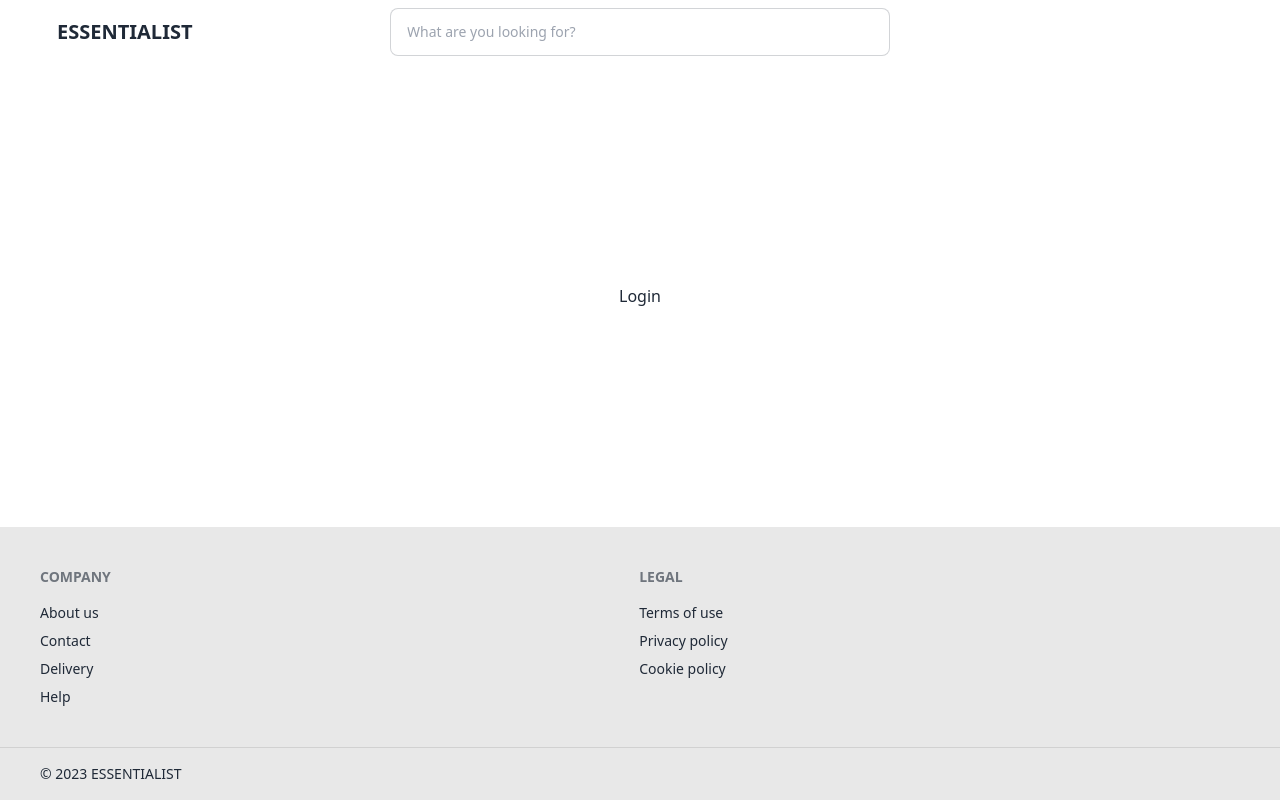
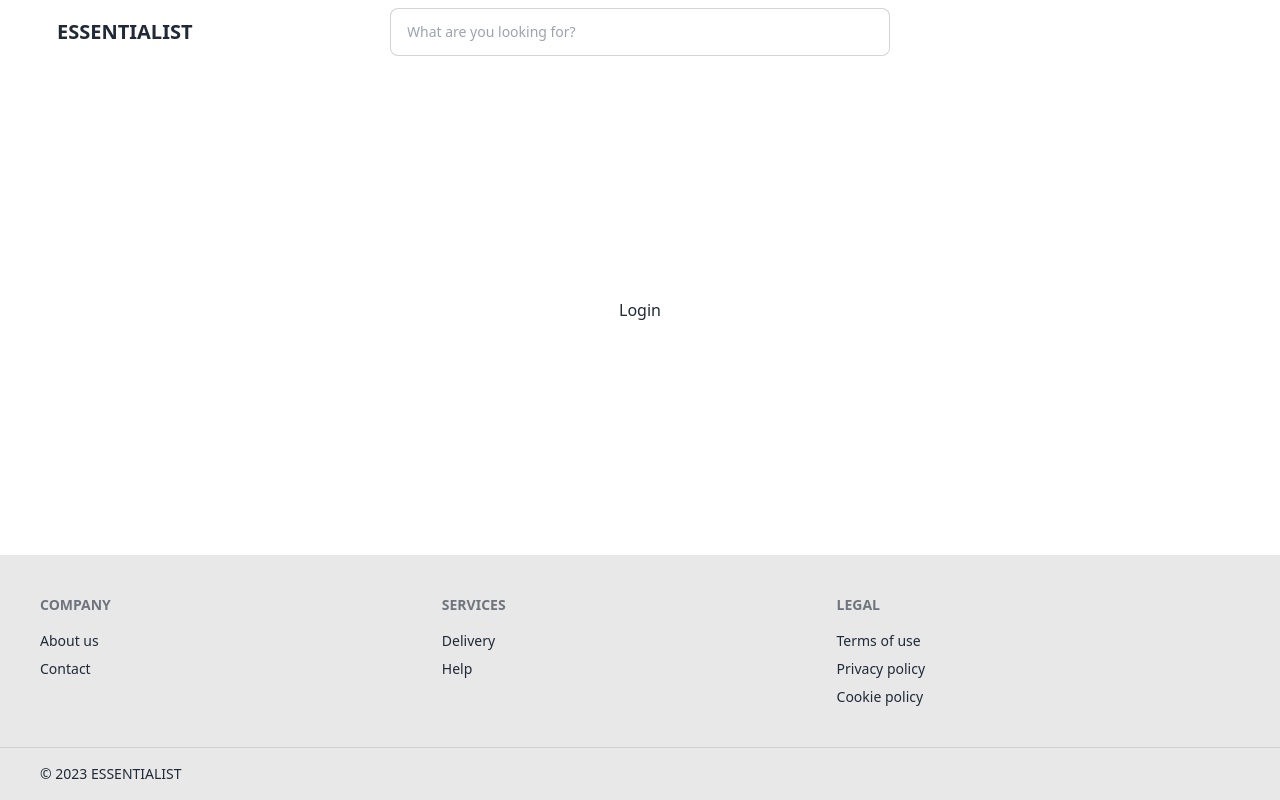
Before and after one commit to OlenaMitropolska/E-commerce-Final-Project-Make-Up-Website-, a React (Create React App) app: page /loginpage in a window 1280 px wide. Built offline with nearby package versions, Linux system fonts and the light colour scheme.

Commit message:
footer finalized

```diff
--- a/src/componentsPages/Footer.jsx
+++ b/src/componentsPages/Footer.jsx
@@ -8,9 +8,12 @@ function Footer() {
     <header className="footer-title">Company</header>
     <a className="link link-hover">About us</a>
     <a className="link link-hover">Contact</a>
+
+  </nav>
+  <nav>
+    <header className="footer-title">Services</header>
     <a className="link link-hover">Delivery</a>
     <a className="link link-hover">Help</a>
-
   </nav>
   <nav>
     <header className="footer-title">Legal</header>
```
